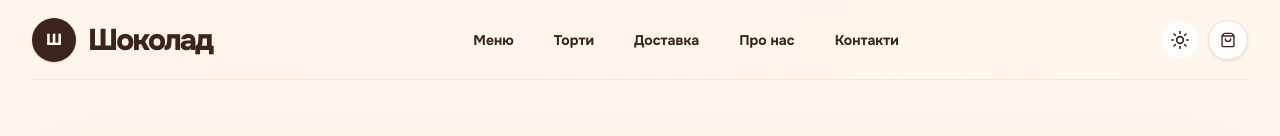
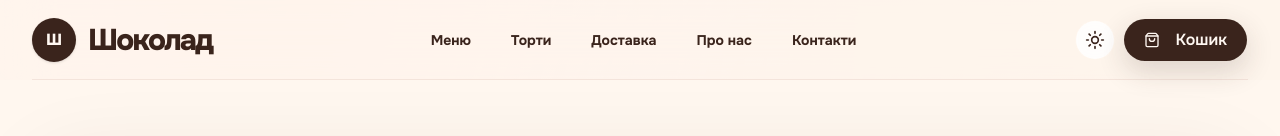
Before and after one commit to IGORPIDDEV/shokolad, a Next.js app: page / in a window 1280 px wide. Shown: the top 136 px of the page. Built offline with nearby package versions, Linux system fonts and the light colour scheme.

Commit message:
Added shipping cart buttons

```diff
--- a/src/components/site/Header.tsx
+++ b/src/components/site/Header.tsx
@@ -7,6 +7,8 @@ import { Button } from "@/components/ui/button"
 import { Container } from "@/components/shared/Container"
 import { ThemeToggle } from "@/components/site/ThemeToggle"
 import { MobileMenu } from "@/components/site/MobileMenu"
+import { CartSheet } from "@/features/cart/components/CartSheet"
+import { useCartStore } from "@/store/cart-store"
 
 const navItems = [
   { href: "/menu", label: "Меню" },
@@ -17,6 +19,8 @@ const navItems = [
 ]
 
 export function Header() {
+  const count = useCartStore((state) => state.getItemsCount())
+  const total = useCartStore((state) => state.getTotal())
   return (
     <header className="sticky top-0 z-50 bg-background/75 backdrop-blur-xl">
       <Container>
@@ -46,14 +50,46 @@ export function Header() {
           <div className="flex items-center gap-2">
             <ThemeToggle />
 
+            {/* Desktop */}
+              <CartSheet>
+                <Button
+                  className="relative hidden h-11 rounded-full px-5 lg:inline-flex"
+                  aria-label="Кошик"
+                >
+                  <ShoppingBag className="mr-2 h-4 w-4" />
+                  Кошик
+
+                  {count > 0 && (
+                    <span className="ml-2 rounded-full bg-primary-foreground/15 px-2 py-0.5 text-xs font-extrabold">
+                      {count}
+                    </span>
+                  )}
+
+                  {count > 0 && (
+                    <span className="ml-2 text-sm font-bold opacity-80">
+                      {total}₴
+                    </span>
+                  )}
+                </Button>
+              </CartSheet>
+
+              {/* Mobile */}
+              <CartSheet>
                 <Button
                   variant="outline"
                   size="icon-sm"
-              className="bg-card/80 shadow-sm backdrop-blur"
+                  className="relative bg-card/80 shadow-sm backdrop-blur lg:hidden"
                   aria-label="Кошик"
                 >
                   <ShoppingBag className="h-5 w-5" />
+
+                  {count > 0 && (
+                    <span className="absolute -right-1 -top-1 flex h-5 min-w-5 items-center justify-center rounded-full bg-primary px-1.5 text-[11px] font-extrabold text-primary-foreground shadow-sm">
+                      {count}
+                    </span>
+                  )}
                 </Button>
+              </CartSheet>
 
             <MobileMenu />
           </div>
--- a/src/features/cart/components/CartSheet.tsx
+++ b/src/features/cart/components/CartSheet.tsx
@@ -11,6 +11,7 @@ import {
   SheetHeader,
   SheetTitle,
   SheetTrigger,
+  SheetDescription
 } from "@/components/ui/sheet"
 import { useCartStore } from "@/store/cart-store"
 
@@ -48,7 +49,11 @@ export function CartSheet({ children }: CartSheetProps) {
             <SheetTitle className="text-3xl font-extrabold tracking-[-0.055em] text-foreground">
               Кошик
             </SheetTitle>
+            <SheetDescription className="sr-only">
+                Перегляд товарів у кошику та оформлення замовлення
+            </SheetDescription>
           </SheetHeader>
+
 
           <p className="mt-1 text-sm font-medium text-muted-foreground">
             {items.length > 0
--- a/src/features/products/components/ProductCard.tsx
+++ b/src/features/products/components/ProductCard.tsx
@@ -23,6 +23,7 @@ export function ProductCard({ product }: ProductCardProps) {
             src={product.image}
             alt={product.title}
             fill
+            loading="eager"
             sizes="(max-width: 768px) 100vw, 25vw"
             className="object-cover transition duration-700 group-hover:scale-105"
           />
--- a/src/features/products/components/ProductSheet.tsx
+++ b/src/features/products/components/ProductSheet.tsx
@@ -14,6 +14,7 @@ import {
   SheetHeader,
   SheetTitle,
   SheetTrigger,
+  SheetDescription
 } from "@/components/ui/sheet"
 
 type ProductSheetProps = {
@@ -66,6 +67,10 @@ export function ProductSheet({ product, children }: ProductSheetProps) {
               {product.title}
             </SheetTitle>
           </SheetHeader>
+
+          <SheetDescription className="sr-only">
+            Детальна інформація про товар та додавання в кошик
+          </SheetDescription>
 
           <p className="mt-3 text-base font-medium leading-7 text-muted-foreground sm:text-lg">
             {product.description}
```
Lines whose indentation alone changed are shown as unchanged.
